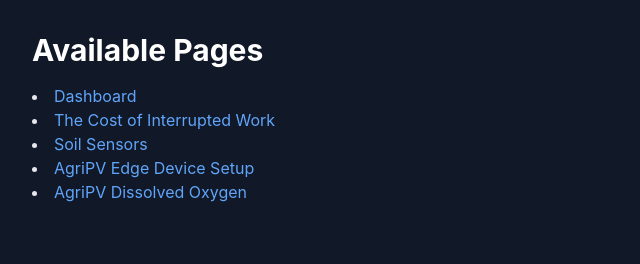
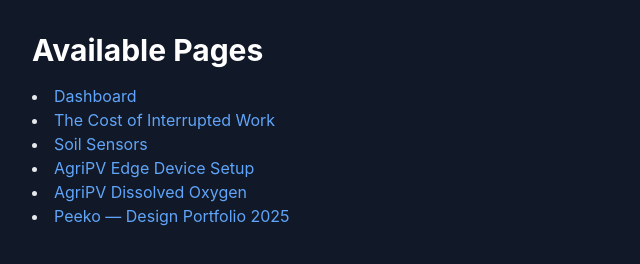
Before and after one commit to FourTweny/FourTweny.github.io, a plain HTML site: page index.html in a window 1280 px wide. Shown: the whole page, without its empty margins (0-640 px from the left). Drawn offline with nearby package versions, Linux system fonts and the light colour scheme.

Commit message:
Add Peeko portfolio link to index page

```diff
--- a/index.html
+++ b/index.html
@@ -17,6 +17,7 @@
             <li><a href="soil_sensors.html" class="text-blue-400 hover:underline">Soil Sensors</a></li>
             <li><a href="AgriPV_IoT_Guide.html" class="text-blue-400 hover:underline">AgriPV Edge Device Setup</a></li>
             <li><a href="dissolved_oxygen_agrivoltaics_infographic.html" class="text-blue-400 hover:underline">AgriPV Dissolved Oxygen</a></li>
+            <li><a href="peeko-portfolio/index.html" class="text-blue-400 hover:underline">Peeko — Design Portfolio 2025</a></li>
         </ul>
     </div>
 </body>
```
